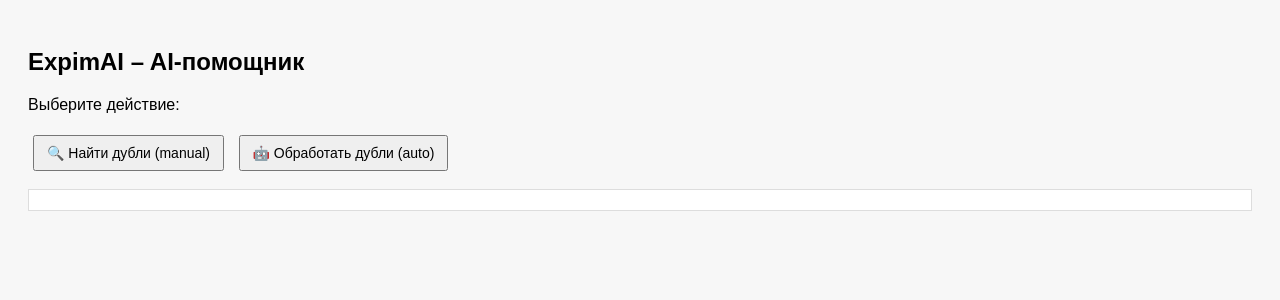
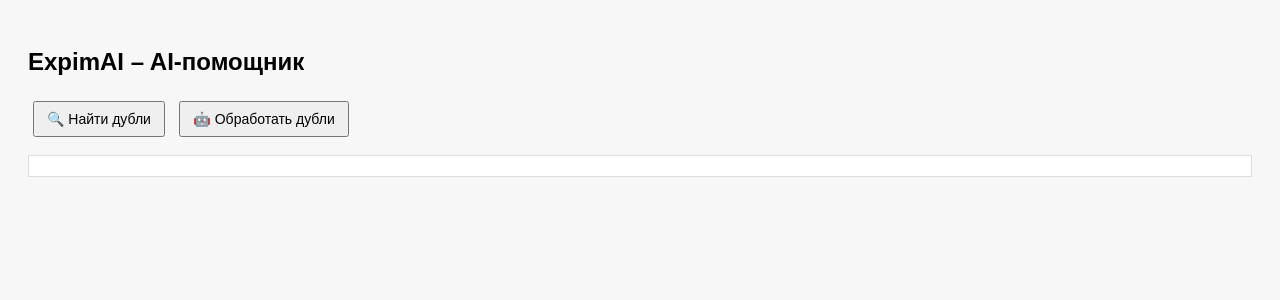
Before and after one commit to danilcheranev/expimai-amo, a FastAPI app: page /amo-panel in a window 1280 px wide. Shown: the top 300 px of the page. Run offline with FastAPI, Linux system fonts and the light colour scheme.

Commit message:
Update index.html

```diff
--- a/templates/index.html
+++ b/templates/index.html
@@ -1,35 +1,21 @@
 <!DOCTYPE html>
 <html lang="ru">
-<head>
-  <meta charset="UTF-8" />
-  <title>ExpimAI – панель</title>
-  <link rel="stylesheet" href="/static/styles.css" />
-</head>
+<head><meta charset="UTF-8"><title>ExpimAI</title><link rel="stylesheet" href="/static/styles.css"></head>
 <body>
-  <div class="container">
-    <h2>ExpimAI – AI-помощник</h2>
-    <p>Выберите действие:</p>
-    <button id="btn-manual">🔍 Найти дубли (manual)</button>
-    <button id="btn-auto">🤖 Обработать дубли (auto)</button>
-    <pre id="output" style="white-space: pre-wrap; margin-top: 1em;"></pre>
-  </div>
-
+  <h2>ExpimAI – AI-помощник</h2>
+  <button onclick="run('manual')">🔍 Найти дубли</button>
+  <button onclick="run('auto')">🤖 Обработать дубли</button>
+  <pre id="out"></pre>
   <script>
-    async function callDuplicates(mode) {
-      const responsibleId = 123; // замените на ID менеджера
-      const url = `/api/duplicates?mode=${mode}&responsible_id=${responsibleId}`;
-      document.getElementById('output').textContent = 'Загрузка…';
+    async function run(mode) {
+      document.getElementById('out').textContent = 'Загрузка...';
+      const url = `/api/duplicates?mode=${mode}&responsible_id=123`;
       try {
-        const res = await fetch(url, { method: 'POST' });
-        const data = await res.json();
-        document.getElementById('output').textContent = JSON.stringify(data, null, 2);
-      } catch (err) {
-        document.getElementById('output').textContent = 'Ошибка: ' + err;
-      }
+        const r = await fetch(url, {method:'POST'});
+        const j = await r.json();
+        document.getElementById('out').textContent = JSON.stringify(j, null,2);
+      } catch(e) { document.getElementById('out').textContent = e; }
     }
-
-    document.getElementById('btn-manual').onclick = () => callDuplicates('manual');
-    document.getElementById('btn-auto').onclick   = () => callDuplicates('auto');
   </script>
 </body>
 </html>
```
